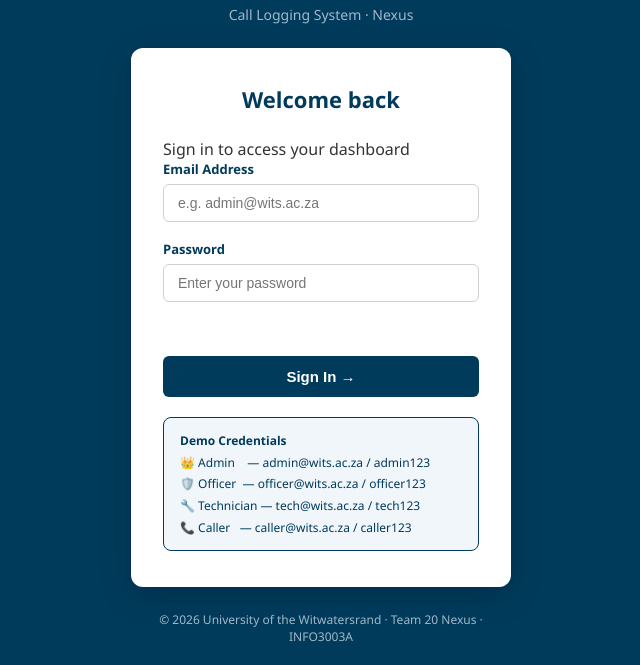
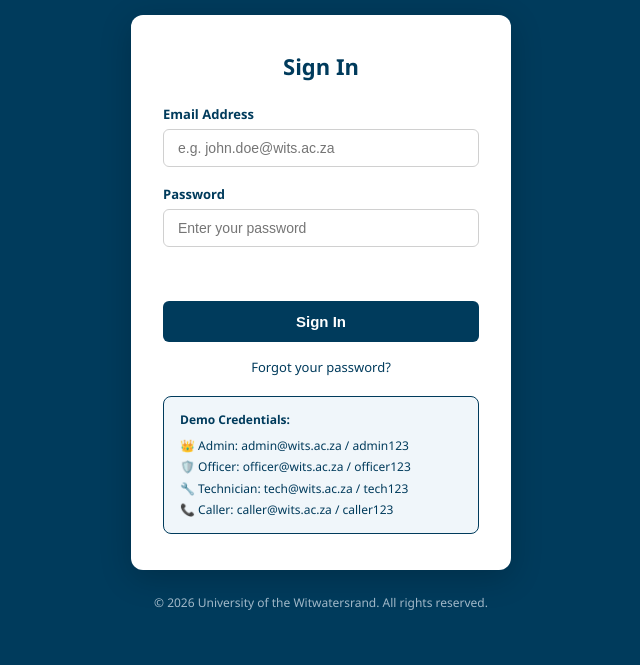
Before and after one commit to NEXUS-WITS-CPS/CPS-CALL-LOGGING-SYSTEM, a plain HTML site: page index.html in a window 1280 px wide. Shown: the part 176-841 px from the top of the page, without its empty margins (319-959 px from the left). After the commit the page ends 807 px from the top, so only its background shows below. Drawn offline with Linux system fonts and the light colour scheme.

Commit message:
Restore original login design

```diff
--- a/index.html
+++ b/index.html
@@ -1,45 +1,73 @@
 <!DOCTYPE html>
 <html lang="en">
 <head>
-  <meta charset="UTF-8"/>
+  <meta charset="UTF-8" />
   <meta name="viewport" content="width=device-width, initial-scale=1.0"/>
   <title>Wits CPS | Call Logging System</title>
-  <link rel="stylesheet" href="assets/css/style.css"/>
+  <link rel="stylesheet" href="assets/css/style.css" />
 </head>
 <body class="login-page">
+
   <main class="login-container">
+
+    <!-- Logo & Branding -->
     <header class="login-header">
-      <img src="assets/images/wits-logo.jpg" alt="Wits University Logo" class="wits-logo"/>
+      <img src="assets/images/wits-logo.jpg" alt="Wits University Logo" class="wits-logo" />
       <h1>Campus Protection Services</h1>
-      <p class="tagline">Call Logging System · Nexus</p>
+      <p>Call Logging System</p>
     </header>
+
+    <!-- Login Form -->
     <section class="login-card">
-      <h2>Welcome back</h2>
-      <p class="login-subtitle">Sign in to access your dashboard</p>
-      <form id="loginForm" onsubmit="handleLogin(event)" novalidate>
+      <h2>Sign In</h2>
+
+      <form id="loginForm" onsubmit="handleLogin(event)">
+
         <div class="form-group">
           <label for="email">Email Address</label>
-          <input type="email" id="email" placeholder="e.g. admin@wits.ac.za" autocomplete="email" required/>
+          <input
+            type="email"
+            id="email"
+            name="email"
+            placeholder="e.g. john.doe@wits.ac.za"
+            required
+          />
         </div>
+
         <div class="form-group">
           <label for="password">Password</label>
-          <input type="password" id="password" placeholder="Enter your password" required/>
+          <input
+            type="password"
+            id="password"
+            name="password"
+            placeholder="Enter your password"
+            required
+          />
         </div>
+
         <p class="error-message" id="errorMessage"></p>
-        <button type="submit" class="btn-primary" style="width:100%;justify-content:center;margin-top:8px;">Sign In →</button>
-        <div class="demo-credentials">
-          <strong>Demo Credentials</strong>
-          <div>👑 Admin &nbsp;&nbsp;&nbsp;— admin@wits.ac.za / admin123</div>
-          <div>🛡️ Officer &nbsp;— officer@wits.ac.za / officer123</div>
-          <div>🔧 Technician — tech@wits.ac.za / tech123</div>
-          <div>📞 Caller &nbsp;&nbsp;— caller@wits.ac.za / caller123</div>
-        </div>
+
+        <button type="submit" class="btn-primary">Sign In</button>
+
+        <a href="#" class="forgot-password">Forgot your password?</a>
+
+        <section class="demo-credentials">
+          <p><strong>Demo Credentials:</strong></p>
+          <p>👑 Admin: admin@wits.ac.za / admin123</p>
+          <p>🛡️ Officer: officer@wits.ac.za / officer123</p>
+          <p>🔧 Technician: tech@wits.ac.za / tech123</p>
+          <p>📞 Caller: caller@wits.ac.za / caller123</p>
+        </section>
+
       </form>
     </section>
+
     <footer class="login-footer">
-      <p>© 2026 University of the Witwatersrand · Team 20 Nexus · INFO3003A</p>
+      <p>© 2026 University of the Witwatersrand. All rights reserved.</p>
     </footer>
+
   </main>
+
   <script src="assets/js/main.js"></script>
 </body>
 </html>
```
Also changed, not shown: assets/images/wits-logo.jpg.
